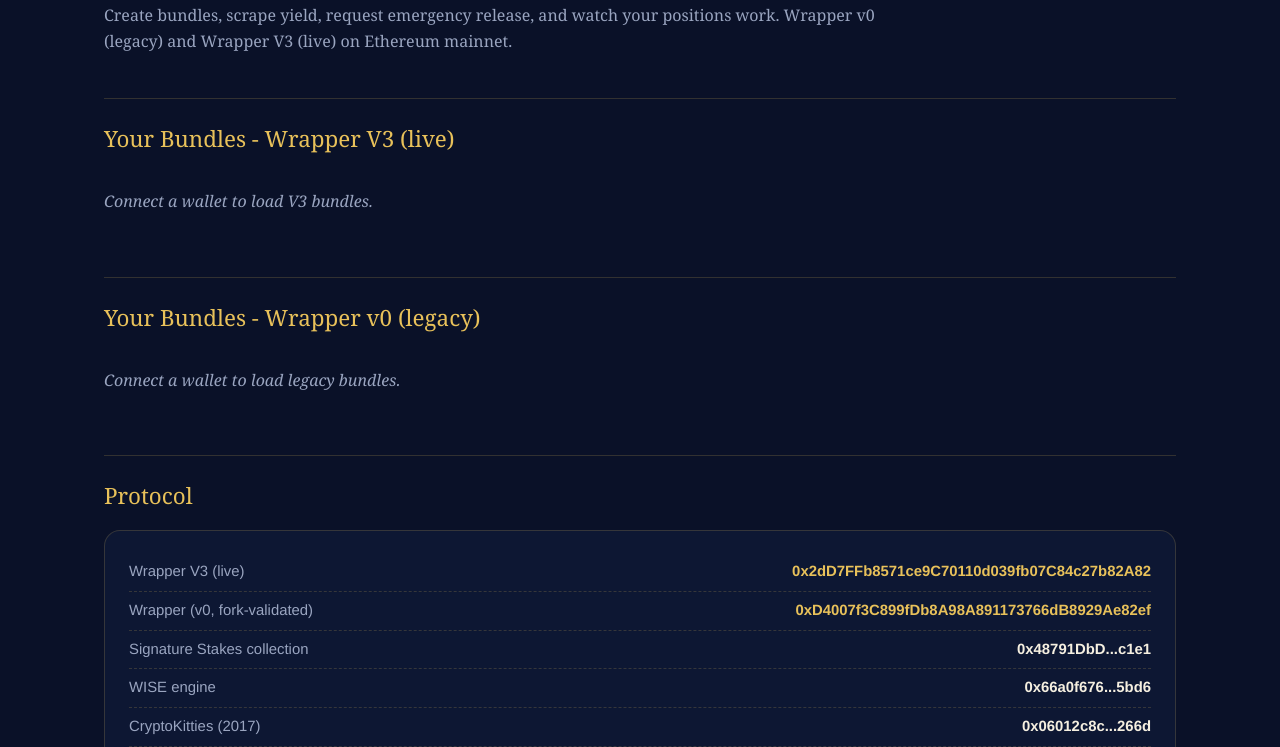
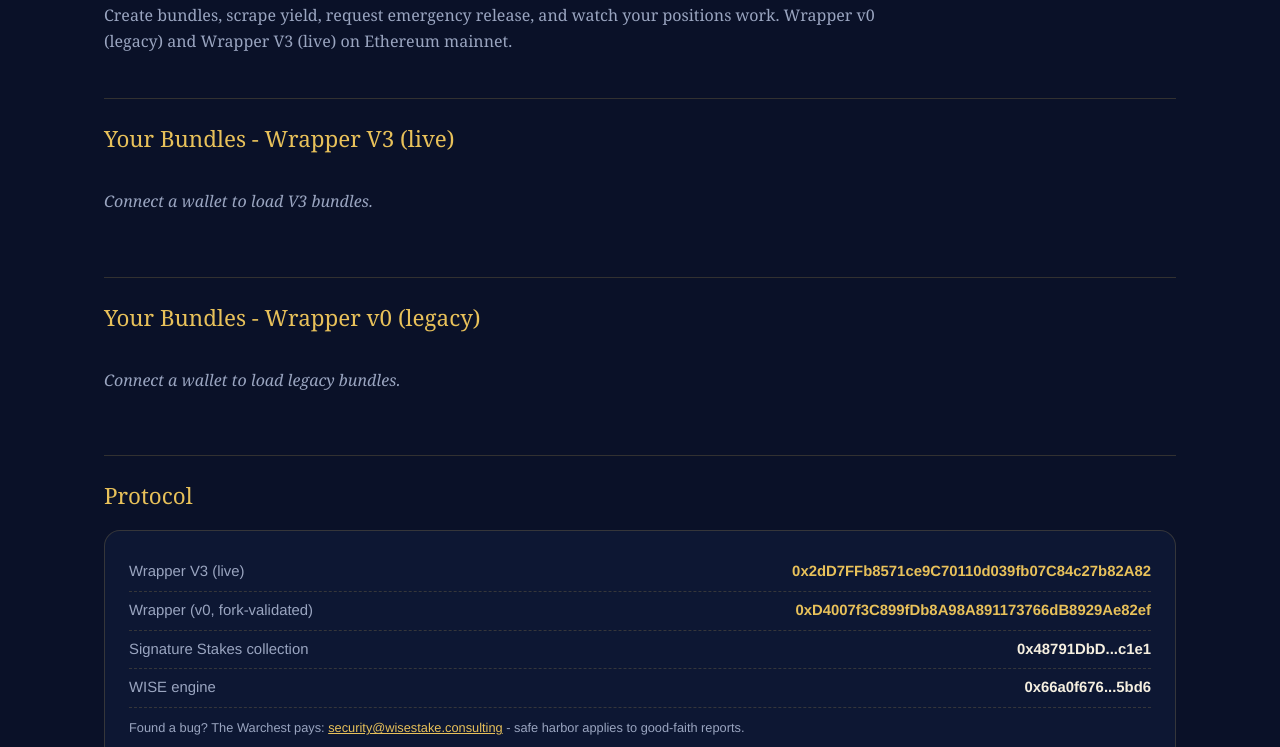
Before and after one commit to WiseStakeConsulting/website, a plain HTML site: page app/index.html in a window 1280 px wide. Shown: the part 205-952 px from the top of the page. Drawn offline with Linux system fonts and the light colour scheme.

Commit message:
no Cryptokitties in protocol

```diff
--- a/app/index.html
+++ b/app/index.html
@@ -114,7 +114,6 @@ footer.site{border-top:1px solid var(--line);padding:30px 0;font-family:'Helveti
     <div class="kv"><span>Wrapper (v0, fork-validated)</span><b class="gold">0xD4007f3C899fDb8A98A891173766dB8929Ae82ef</b></div>
     <div class="kv"><span>Signature Stakes collection</span><b>0x48791DbD...c1e1</b></div>
     <div class="kv"><span>WISE engine</span><b>0x66a0f676...5bd6</b></div>
-    <div class="kv"><span>CryptoKitties (2017)</span><b>0x06012c8c...266d</b></div>
     <p class="note">Found a bug? The Warchest pays: <a href="mailto:security@wisestake.consulting" style="color:var(--gold2)">security@wisestake.consulting</a> - safe harbor applies to good-faith reports.</p></div>
   </section>
 </div></main>
```
